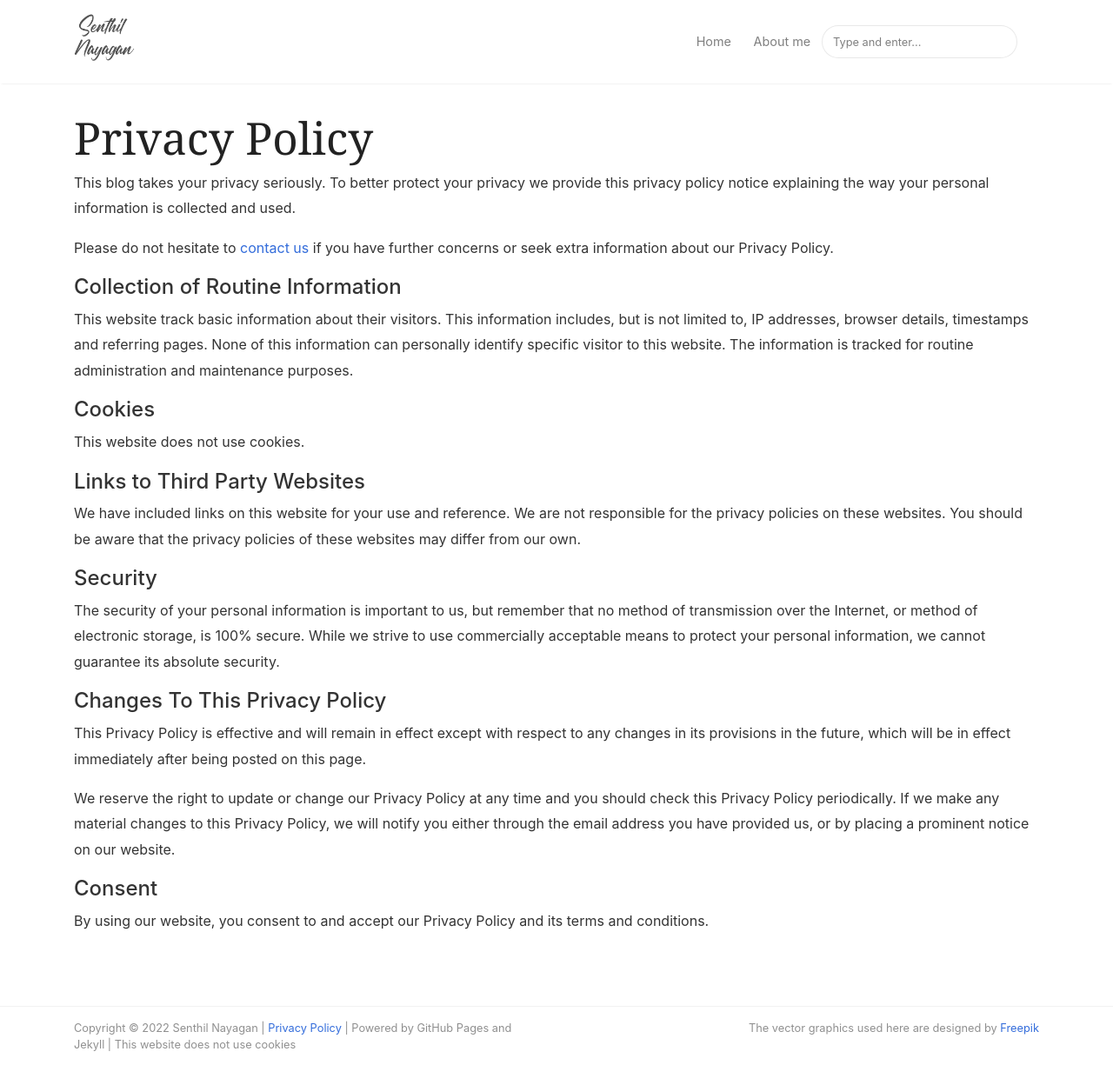
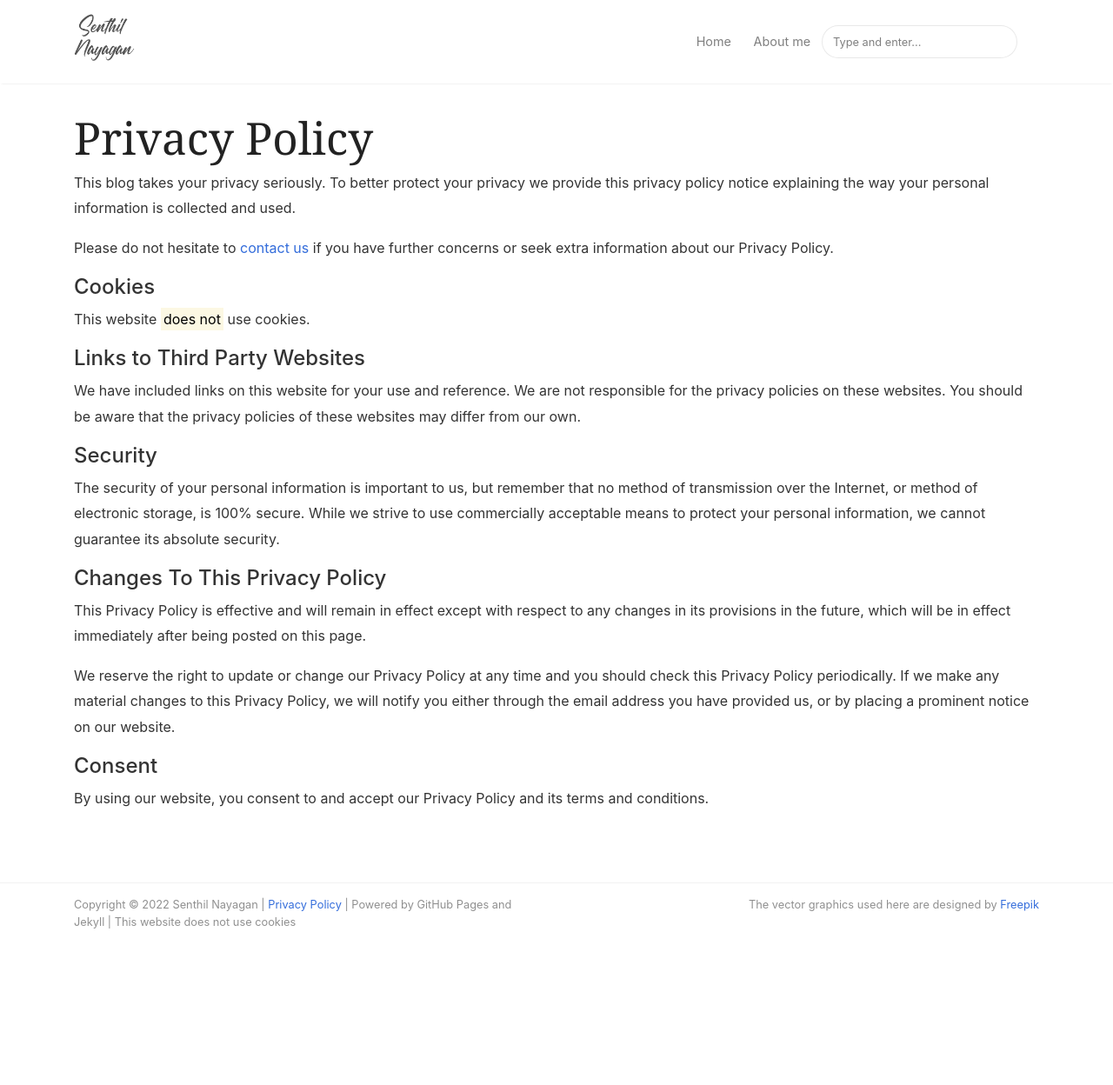
Before and after one commit to SenthilNayagan/senthilnayagan.github.io, a Jekyll site: the page built from _pages/privacy-policy.md, in a window 1280 px wide and 1285 px high. Shown: the top 1248 px of the window at 87% size. Built offline with Jekyll 4.4.1, drawn with Linux system fonts in a browser that asks for light colours; nearby versions of some CDN libraries.

Commit message:
Updated privacy policy

```diff
--- a/_layouts/post.html
+++ b/_layouts/post.html
@@ -23,7 +23,7 @@ post_class: post-template
 
                 <!-- Author Box -->
                 {% if page.author %}
-                <div class="row post-top-meta">
+                <div class="article-post row post-top-meta">
                     <div class="col-xs-12 col-md-3 col-lg-2 text-center text-md-left mb-4 mb-md-0">
                         {% if author.avatar %}
                         <img class="author-thumb" src="{{site.baseurl}}/{{ author.avatar }}" alt="{{ author.display_name }}">
@@ -117,7 +117,7 @@ post_class: post-template
             {% endif %}
 
             <!-- Prev/Next -->
-            <div class="row PageNavigation d-flex justify-content-between font-weight-bold">
+            <div class="article-post row PageNavigation d-flex justify-content-between font-weight-regular" style="font-size: 90%">
                 {% if page.previous.url %}
                     <a class="prev d-block col-md-6" href="{{ site.baseurl }}{{ page.previous.url }}"> &laquo; {{page.previous.title}}</a>
                 {% endif %}
--- a/_pages/privacy-policy.md
+++ b/_pages/privacy-policy.md
@@ -9,14 +9,9 @@ This blog takes your privacy seriously. To better protect your privacy we provid
 Please do not hesitate to [contact us]({{site.baseurl}}/contact.html) if you have further concerns or seek extra information about our Privacy Policy.
 
 
-#### Collection of Routine Information
-
-This website track basic information about their visitors. This information includes, but is not limited to, IP addresses, browser details, timestamps and referring pages. None of this information can personally identify specific visitor to this website. The information is tracked for routine administration and maintenance purposes.
-
-
 #### Cookies
 
-This website does not use cookies.
+This website <mark>does not</mark> use cookies.
 
 
 #### Links to Third Party Websites
```
